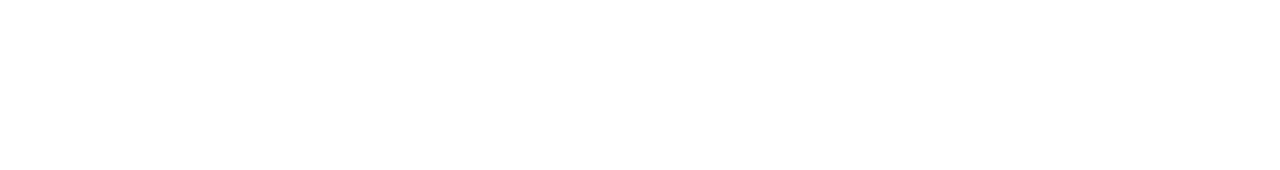
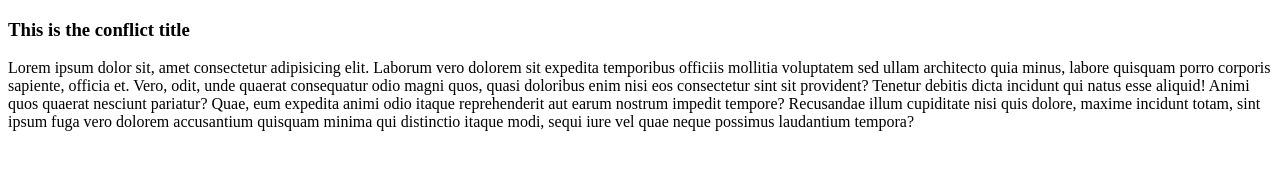
Before and after one commit to arkoller/Feb24, a plain HTML site: page index.html in a window 1280 px wide. Drawn offline with Linux system fonts and the light colour scheme.

Commit message:
created conflict title

```diff
--- a/index.html
+++ b/index.html
@@ -5,5 +5,20 @@
     <meta name="viewport" content="width=device-width, initial-scale=1.0" />
     <title>I'm the conflict branch</title>
   </head>
-  <body></body>
+  <body>
+    <h3>This is the conflict title</h3>
+    <p>
+      Lorem ipsum dolor sit, amet consectetur adipisicing elit. Laborum vero
+      dolorem sit expedita temporibus officiis mollitia voluptatem sed ullam
+      architecto quia minus, labore quisquam porro corporis sapiente, officia
+      et. Vero, odit, unde quaerat consequatur odio magni quos, quasi doloribus
+      enim nisi eos consectetur sint sit provident? Tenetur debitis dicta
+      incidunt qui natus esse aliquid! Animi quos quaerat nesciunt pariatur?
+      Quae, eum expedita animi odio itaque reprehenderit aut earum nostrum
+      impedit tempore? Recusandae illum cupiditate nisi quis dolore, maxime
+      incidunt totam, sint ipsum fuga vero dolorem accusantium quisquam minima
+      qui distinctio itaque modi, sequi iure vel quae neque possimus laudantium
+      tempora?
+    </p>
+  </body>
 </html>
```
